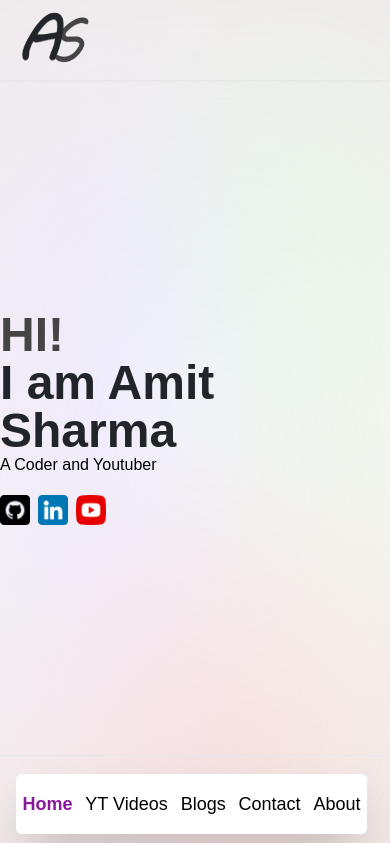
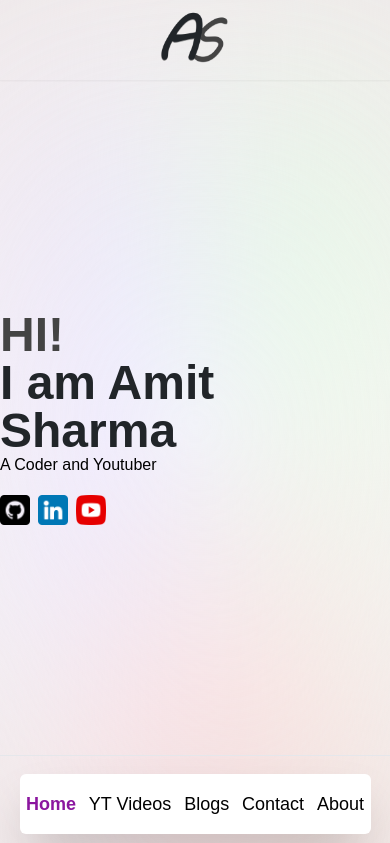
Before and after one commit to iamamitshrma/amit-sharma, a Next.js app: page / in a window 390 px wide. Shown: the top 843 px of the page. Built offline with nearby package versions, Linux system fonts and the light colour scheme; a web font is replaced by a local one.

Commit message:
fix navbar

```diff
--- a/src/components/Navbar.jsx
+++ b/src/components/Navbar.jsx
@@ -8,7 +8,7 @@
     const pathName = usePathname();
     return (
         <nav className="w-full shadow-sm">
-            <div className="container flex justify-between items-center">
+            <div className="container flex justify-center md:justify-between items-center">
                 <div>
                     <Image
                         src="/logo.png"
```
